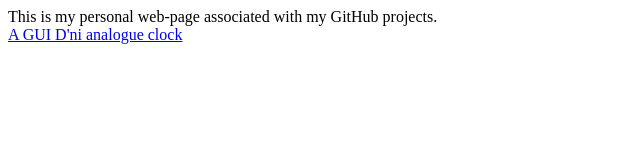
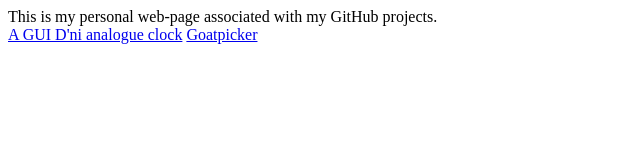
Before and after one commit to emsund/emsund.github.io, a plain HTML site: page index.html in a window 1280 px wide. Shown: the full height of the page, 0-640 px from the left. Drawn offline with Linux system fonts and the light colour scheme.

Commit message:
Added link to Monty Hall sim

```diff
--- a/index.html
+++ b/index.html
@@ -7,5 +7,6 @@
 	<body>
 		This is my personal web-page associated with my GitHub projects.<br>
 		<a href="https://github.com/emsund/dni_visual_clock">A GUI D'ni analogue clock<a>
+		<a href="https://emsund.github.io/monty.html">Goatpicker<a>
 	</body>
 </html>
```
